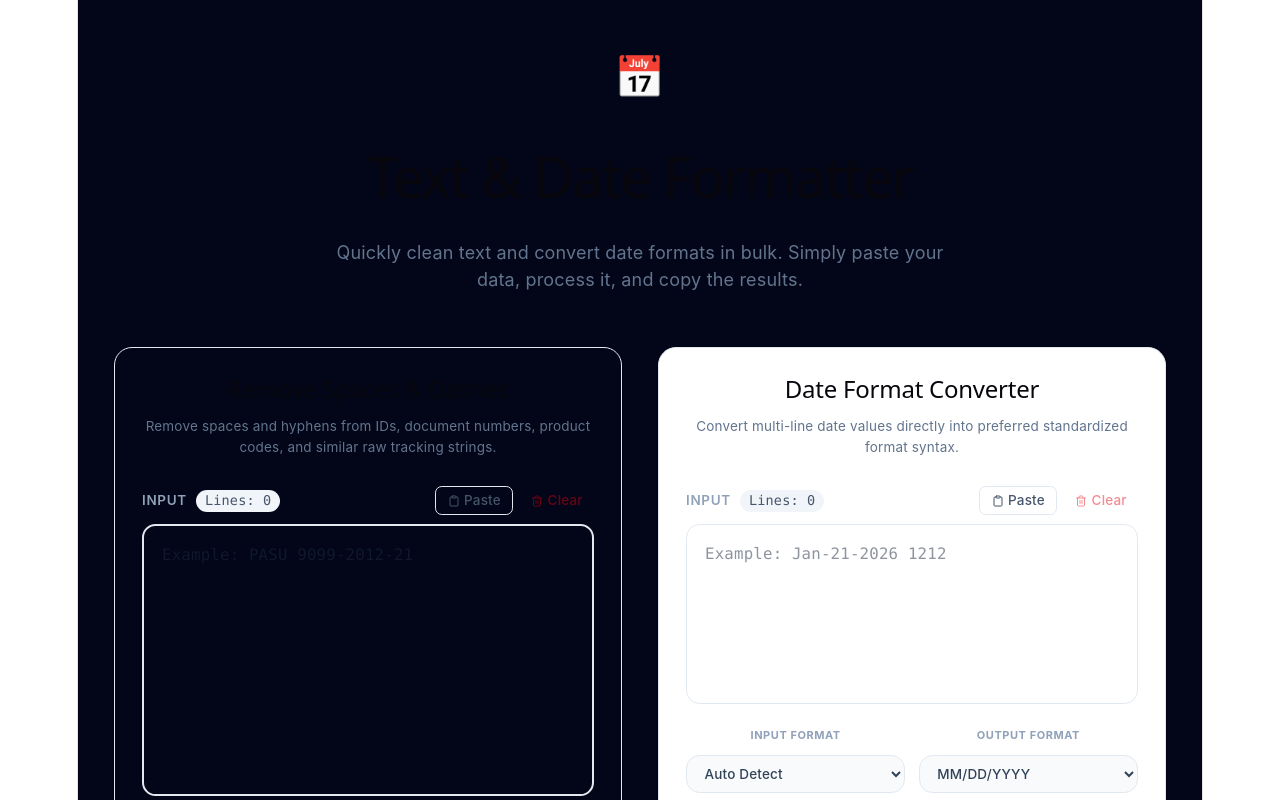
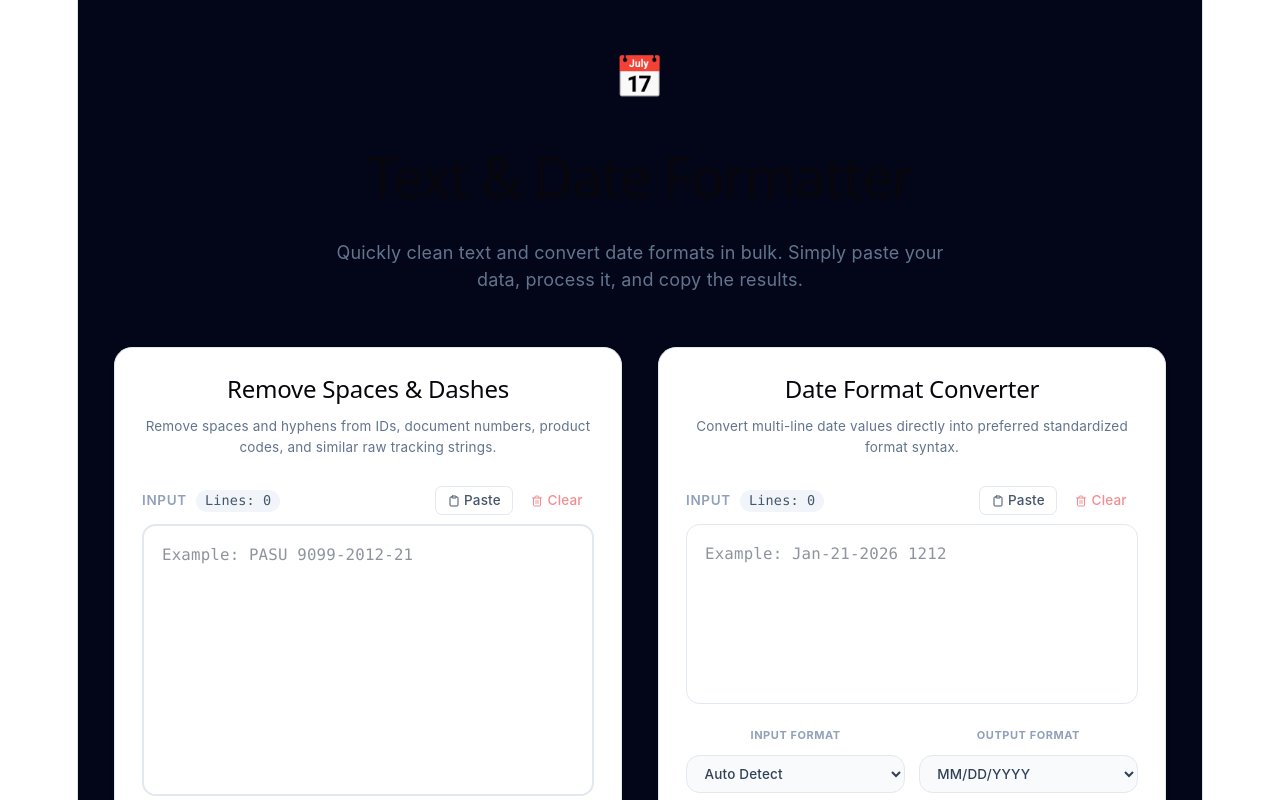
Before and after one commit to xDevvv/Date_Formatter, a React (Vite) app: page / in a window 1280 px wide. Shown: the top 800 px of the page. Built offline with nearby package versions, Linux system fonts and the light colour scheme.

Commit message:
fix: correct background color class for TextCleanerCard component

```diff
--- a/src/components/TextCleanerCard.tsx
+++ b/src/components/TextCleanerCard.tsx
@@ -111,7 +111,7 @@ export const TextCleanerCard: React.FC<TextCleanerCardProps> = ({ showToast }) =
   };
 
   return (
-    <section className="bg white dark:bg-slate-900 border border-slate-200 dark:border-slate-800 rounded-2xl p-6 shadow-sm flex flex-col justify-between transition-all hover:shadow-md">
+    <section className="bg-white dark:bg-slate-900 border border-slate-200 dark:border-slate-800 rounded-2xl p-6 shadow-sm flex flex-col justify-between transition-all hover:shadow-md">
       <div>
         <div className="flex flex-col gap-1 mb-6">
           <h2 className="text-xl font-semibold text-slate-900 dark:text-white">Remove Spaces & Dashes</h2>
```
